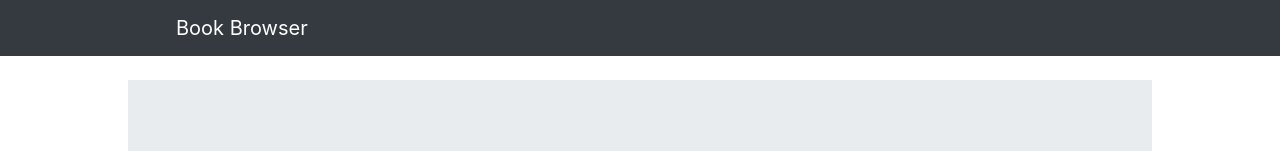
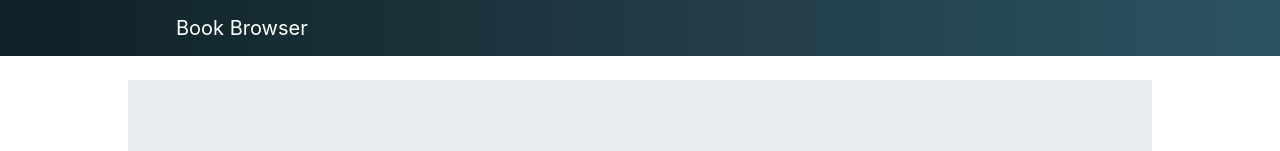
Before and after one commit to KJablonski08/book-browser, a React (Create React App) app: page / in a window 1280 px wide. Shown: the top 151 px of the page. Built offline with nearby package versions, Linux system fonts and the light colour scheme; no server answers.

Commit message:
cleaned up code

```diff
--- a/src/components/BookDetail.js
+++ b/src/components/BookDetail.js
@@ -16,12 +16,19 @@ const BookDetail = ({ match }) => {
 	}, []);
 	if (book === null) {
 		return (
-			<div>
+			<div className='margin'>
+				<br />
 				<div className='d-flex justify-content-center'>
 					<Spinner animation='border' variant='primary' />
+				</div>
+				<div>
 					<h6>Loading... Please Wait</h6>
+					<p>
+						If your book does not load in a few seconds - please navigate back
+						to home and try your search again
+					</p>
 					<Link to={'/'}>
-						<Button>Home</Button>
+						<Button variant='dark'>Home</Button>
 					</Link>
 				</div>
 			</div>
@@ -80,16 +87,15 @@ const BookDetail = ({ match }) => {
 						rel='noreferrer'
 						href={book.volumeInfo.infoLink}
 						className='d-flex justify-content-center'>
-						<Button>Purchase Now</Button>
+						<Button variant='light'>Purchase Now</Button>
 					</a>
 				)}
-				{/* SOURCE: https://stackoverflow.com/questions/42914666/react-router-external-link */}
 				<br />
 			</Card>
 			<br />
 			<div className='d-flex justify-content-center'>
 				<Link to={'/books'}>
-					<Button>BookList</Button>
+					<Button variant='dark'>BookList</Button>
 				</Link>
 			</div>
 		</div>
--- a/src/components/BookList.js
+++ b/src/components/BookList.js
@@ -5,6 +5,21 @@ import { Link } from 'react-router-dom';
 import 'bootstrap/dist/css/bootstrap.min.css';
 
 const BookList = ({ books, searchObj, setSearchObj }) => {
+	if (books === undefined) {
+		return (
+			<div className='book-list'>
+				<SearchForm searchObj={searchObj} setSearchObj={setSearchObj} />
+				<div className='d-flex justify-content-center'>
+					<h6>Please enter a search to begin</h6>
+				</div>
+				<div className='d-flex justify-content-center'>
+					<Link to={'/'}>
+						<Button variant='dark'>Home</Button>
+					</Link>
+				</div>
+			</div>
+		);
+	}
 	if (!books) {
 		return (
 			<div className='book-list'>
@@ -12,6 +27,10 @@ const BookList = ({ books, searchObj, setSearchObj }) => {
 				<div className='d-flex justify-content-center'>
 					<Spinner animation='border' variant='primary' />
 					<h6>Loading... Please Wait</h6>
+					<p>
+						If books do not load in a few seconds - please navigate back to home
+						and try your search again
+					</p>
 					<Link to={'/'}>
 						<Button>Home</Button>
 					</Link>
@@ -25,24 +44,21 @@ const BookList = ({ books, searchObj, setSearchObj }) => {
 			<CardColumns>
 				{books.map((book, i) => {
 					return (
-						<Card className='book-box card-cascade-narrower border-0'>
+						<Card key={i} className='book-box card-cascade-narrower border-0'>
 							<div className='row no-gutters'>
 								<div className='col-md-4'>
 									{book.volumeInfo.imageLinks && (
-										<Card.Img
-											className='book-image'
-											src={book.volumeInfo.imageLinks.thumbnail}
-										/>
+										<Card.Img src={book.volumeInfo.imageLinks.thumbnail} />
 									)}
 								</div>
 								<div className='col-md-8'>
 									<div className='card-body'>
-										<Card.Text>{book.volumeInfo.title}</Card.Text>
+										<h4>{book.volumeInfo.title}</h4>
 										<br />
 										{book.volumeInfo.authors &&
 											book.volumeInfo.authors.map((author, i) => {
 												return (
-													<Card.Subtitle key={i} className='mb-2 text-muted'>
+													<Card.Subtitle key={i} className='mb-2'>
 														{author}
 													</Card.Subtitle>
 												);
@@ -57,7 +73,7 @@ const BookList = ({ books, searchObj, setSearchObj }) => {
 										{book.volumeInfo.industryIdentifiers ? (
 											<Link
 												to={`/books/${book.volumeInfo.industryIdentifiers[0].identifier}`}>
-												<Button variant='dark'>Details</Button>
+												<Button variant='light'>Details</Button>
 											</Link>
 										) : null}
 									</div>
--- a/src/components/Category.js
+++ b/src/components/Category.js
@@ -1,5 +1,5 @@
 import React from 'react';
-import { Carousel, Button, Container } from 'react-bootstrap';
+import { Carousel, Button } from 'react-bootstrap';
 
 const Category = ({ searchObj, setSearchObj, history }) => {
 	const handleAuthorSubmit = (event) => {
--- a/src/components/Footer.js
+++ b/src/components/Footer.js
@@ -1,5 +1,4 @@
 import React from 'react';
-import { Navbar } from 'react-bootstrap';
 
 const Footer = () => {
 	return (
@@ -10,21 +9,24 @@ const Footer = () => {
 					<li>
 						<a
 							target='_blank'
-							href='https://github.com/KJablonski08/book-browser'
-							target='_blank'>
+							rel='noreferrer'
+							href='https://github.com/KJablonski08/book-browser'>
 							<img
 								className='connect-img'
 								src='https://emoji.slack-edge.com/T0351JZQ0/github/019359e4f03230a2.png'
+								alt='github emoji'
 							/>
 						</a>
 					</li>
 					<li>
 						<a
 							target='_blank'
+							rel='noreferrer'
 							href='https://www.linkedin.com/in/katie-jablonski/'>
 							<img
 								src='https://emoji.slack-edge.com/T0351JZQ0/linkedin/d99de7ac281450d9.png'
 								className='connect-img'
+								alt='linkedin emoji'
 							/>
 						</a>
 					</li>
--- a/src/components/Nav.js
+++ b/src/components/Nav.js
@@ -4,18 +4,14 @@ import { Link } from 'react-router-dom';
 
 const nav = () => {
 	return (
-		<div>
-			<Navbar bg='dark' variant='dark'>
+		<div className='nav'>
+			<Navbar>
 				<Link to='/'>
-					<Navbar.Brand href='#home' className='margin'>
+					<Navbar.Brand href='#home' className='margin white'>
 						Book Browser
 					</Navbar.Brand>
 				</Link>
-				<Nav className='mr-auto'>
-					{/* <Nav.Link href='#home'>Home</Nav.Link>
-					<Nav.Link href='#features'>Features</Nav.Link>
-					<Nav.Link href='#pricing'>Pricing</Nav.Link> */}
-				</Nav>
+				<Nav className='mr-auto'></Nav>
 			</Navbar>
 		</div>
 	);
--- a/src/components/NytBestsellers.js
+++ b/src/components/NytBestsellers.js
@@ -1,5 +1,5 @@
 import React, { useState, useEffect } from 'react';
-import { Carousel, Container, Button } from 'react-bootstrap';
+import { Carousel } from 'react-bootstrap';
 
 const NytBestsellers = ({ searchObj, setSearchObj, history }) => {
 	const [list, setList] = useState(null);
--- a/src/components/SearchForm.js
+++ b/src/components/SearchForm.js
@@ -49,7 +49,9 @@ const SearchForm = ({ searchObj, setSearchObj }) => {
 						value={formState.isbn}
 					/>
 				</InputGroup>
-				<Button type='submit'>Submit</Button>
+				<Button type='submit' variant='dark'>
+					Submit
+				</Button>
 			</Form>
 		</div>
 	);
--- a/src/index.scss
+++ b/src/index.scss
@@ -160,6 +160,27 @@ if they are direct children of the #root element.
 	margin-top: -50px;
 }
 
+.nav {
+	color: white;
+	background: #0f2027; /* fallback for old browsers */
+	background: -webkit-linear-gradient(
+		to right,
+		#0f2027,
+		#203a43,
+		#2c5364
+	); /* Chrome 10-25, Safari 5.1-6 */
+	background: linear-gradient(
+		to right,
+		#0f2027,
+		#203a43,
+		#2c5364
+	); /* W3C, IE 10+/ Edge, Firefox 16+, Chrome 26+, Opera 12+, Safari 7+ */
+}
+
+.white {
+	color: white !important;
+}
+
 #footer {
 	margin-top: 32%;
 	background: #f0f2f0; /* fallback for old browsers */
```
